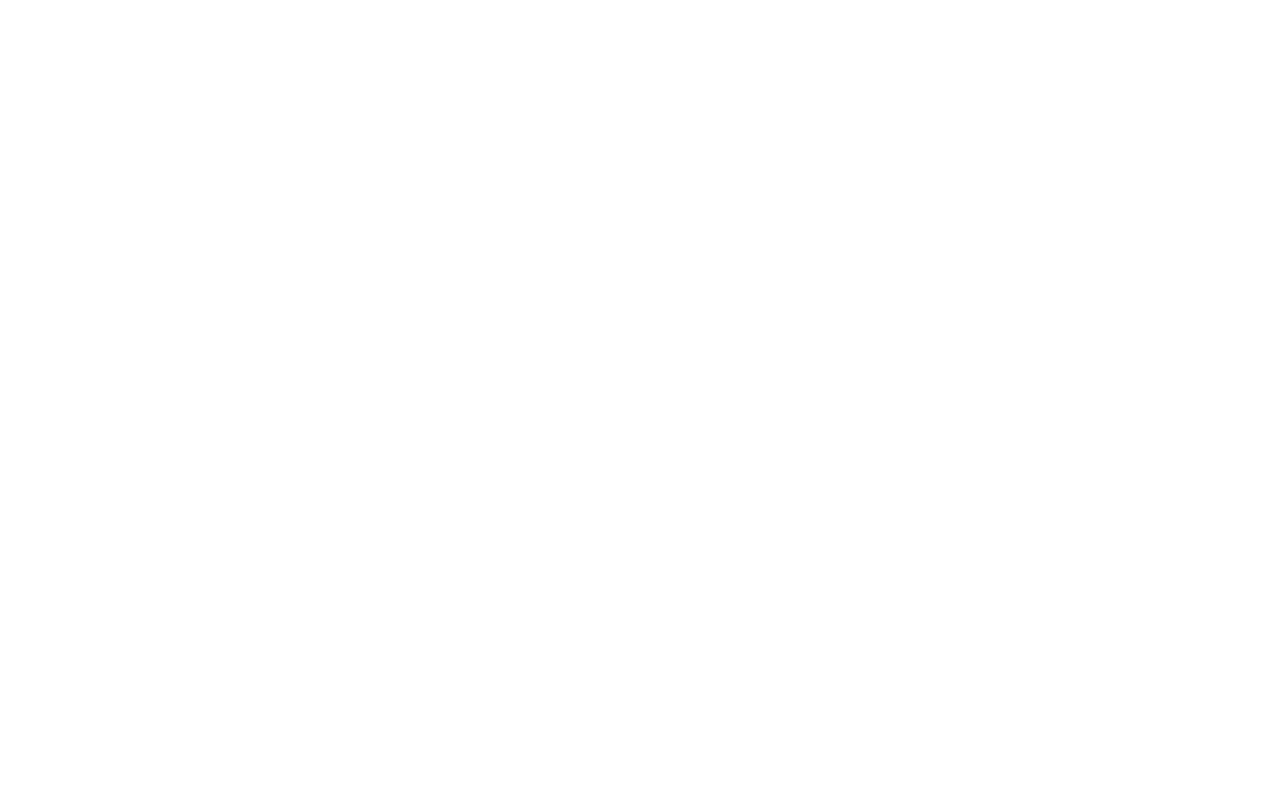
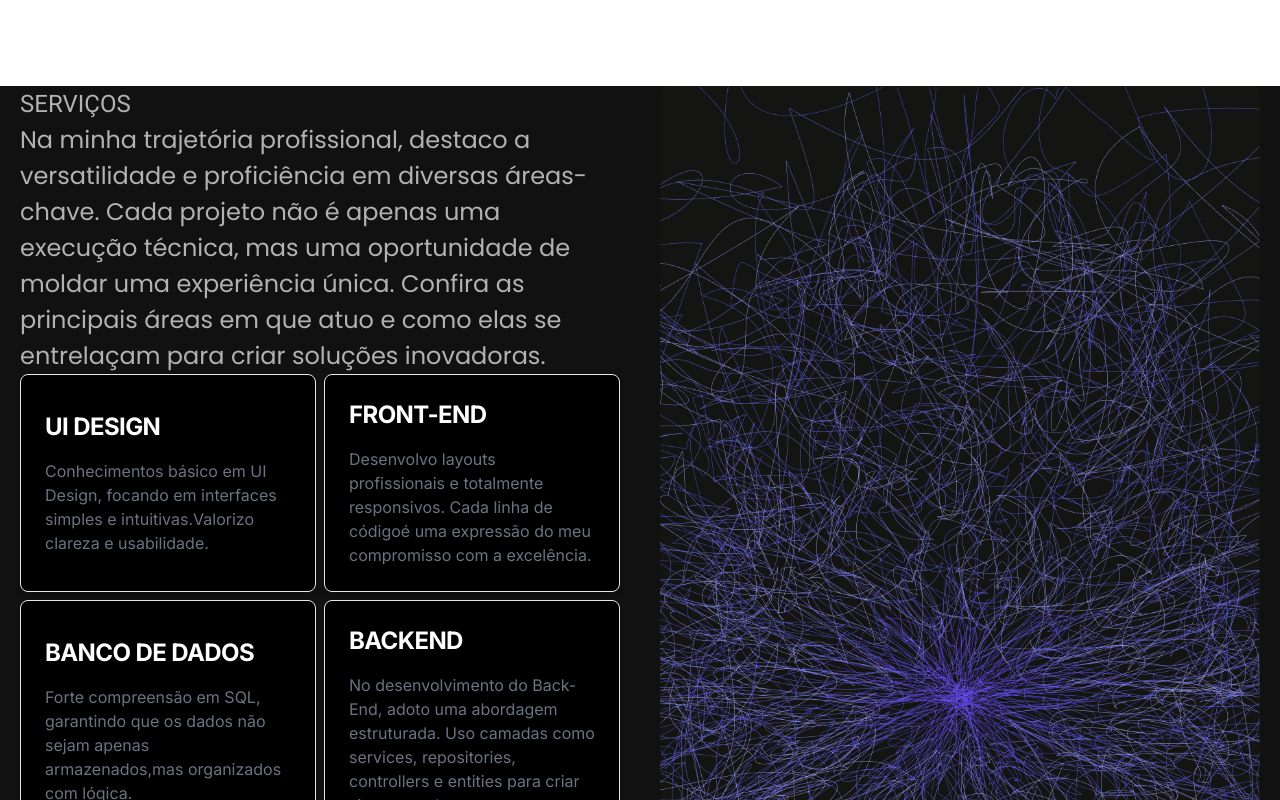
Before and after one commit to JoaoSBarbosa/barbosa-code, a Next.js app: page / in a window 1280 px wide. Shown: the part 1480-2280 px from the top of the page. Before the commit the page ends 1486 px from the top, so only its background shows below. Built offline with nearby package versions, Linux system fonts and the light colour scheme.

Commit message:
Estilização e layout inicial de Serviços

```diff
--- a/package.json
+++ b/package.json
@@ -9,10 +9,14 @@
     "lint": "next lint"
   },
   "dependencies": {
+    "@headlessui/react": "^1.7.18",
+    "@heroicons/react": "^2.1.1",
     "@phosphor-icons/react": "^2.0.15",
     "flowbite-react": "^0.7.2",
+    "i": "^0.3.7",
     "next": "14.0.4",
-    "react": "^18",
+    "npm": "^10.3.0",
+    "react": "^18.2.0",
     "react-dom": "^18",
     "react-icons": "^5.0.1"
   },
--- a/src/app/components/Temas/NavBarCustomTema.ts
+++ b/src/app/components/Temas/NavBarCustomTema.ts
@@ -22,12 +22,13 @@
     },
 
     "collapse": {
-        "base": "w-full ease-in duration-300 md:block md:w-full z-50 bg-black absolute left-0 right-0 top-24 h-full",
-        "list": "z-50 mt-4 flex flex-col md:mt-0 md:flex-row md:space-x-8 md:text-sm md:font-medium",
+        "base": "w-full md:block md:w-auto",
+        "visible": "z-50",
+        "list": "mt-4 flex bg-black z-50 flex-col md:mt-0 md:flex-row md:space-x-8 md:text-sm md:font-medium",
         "hidden": {
             "on": "hidden",
             "off": ""
-        },
+        }
     },
 
 
--- a/src/app/components/header/HeaderNav.tsx
+++ b/src/app/components/header/HeaderNav.tsx
@@ -2,21 +2,21 @@
 import Logo from 'next/image';
 import Link from 'next/link';
 import React, {useContext, useEffect, useState} from 'react';
-import  styles from './styles.module.css';
+import styles from './styles.module.css';
 import {Navbar} from 'flowbite-react';
 import {NavBarCustomTema} from "@/app/components/Temas/NavBarCustomTema";
 
 export const HeaderNav = () => {
     return (
         <header className={`bg-black pb-6 ${styles.menu}`}>
-            <Navbar fluid rounded className={`${styles.navbar} bg-black max-w-screen-xl mx-auto `} theme={NavBarCustomTema}>
+            <Navbar fluid className={`${styles.navbar} bg-black max-w-screen-xl mx-auto `} theme={NavBarCustomTema}>
 
                 <Navbar.Brand as={Link} href="/">
                     <img src="/logo.svg" className="mr-3 h-20 sm:h-20" alt="Logo"/>
                 </Navbar.Brand>
 
                 <Navbar.Toggle/>
-                <Navbar.Collapse>
+                <Navbar.Collapse className={""}>
                     <Navbar.Link href="../" active>
                         Home
                     </Navbar.Link>
@@ -30,7 +30,9 @@
                         Sobre mim
                     </Navbar.Link>
                 </Navbar.Collapse>
-            </Navbar>
+
+
+        </Navbar>
         </header>
     );
 };
--- a/src/app/components/header/styles.module.css
+++ b/src/app/components/header/styles.module.css
@@ -9,3 +9,15 @@
     padding-left: 20px;
     padding-right: 20px;
 }
+@media(max-width: 767px){
+
+    .navbar{
+        position: absolute;
+        display: block;
+        left: 0;
+        right: 0;
+        transition: .5s;
+
+    }
+
+}
--- a/src/app/components/main/styles.module.css
+++ b/src/app/components/main/styles.module.css
@@ -1,5 +1,6 @@
 .introductionContainer{
     background-color: #000;
+    padding-top: 80px;
 
 }
 .introduction{
@@ -69,6 +70,9 @@
     }
 }
 @media(max-width: 800px){
+    .introductionContainer{
+        padding-top: 20px;
+    }
     .introduction{
         padding-bottom: 0;
     }
--- /dev/null
+++ b/src/app/components/services/index.tsx
@@ -0,0 +1,70 @@
+import styles from "./styles.module.css"
+import {CardServices} from "@/app/components/utils/cards/cardServices";
+
+export const Services = () => {
+    return (
+        <article className={`${styles.servicesContainerBg}`}>
+            <div
+                className={
+                    `max-w-screen-xl mx-auto text-white
+                    ${styles.servicesContainer}
+                    ${styles.servicesContainerGrid}
+                    `
+            }
+            >
+                <div className={`${styles.servicesContent}`}>
+                    <div className={`${styles.servicesContentText}`}>
+                        <h2>Serviços</h2>
+                        <p>
+                            Na minha trajetória profissional, destaco a versatilidade e proficiência em
+                            diversas áreas-chave. Cada projeto não é apenas uma execução técnica, mas
+                            uma oportunidade de moldar uma experiência única. Confira as principais
+                            áreas em que atuo e como elas se entrelaçam para criar soluções inovadoras.
+                        </p>
+                    </div>
+                    <div className={"grid grid-cols-2 gap-2"}>
+
+
+                        <CardServices
+                            titleCard={"UI DESIGN"}
+                            descriptionCard={"" +
+                                "Conhecimentos básico em UI Design, focando em interfaces simples " +
+                                "e intuitivas." +
+                                "Valorizo clareza e usabilidade."}
+                        />
+
+                        <CardServices
+                            titleCard={"FRONT-END"}
+                            descriptionCard={"" +
+                                "Desenvolvo layouts profissionais e totalmente responsivos. " +
+                                "Cada linha de código" +
+                                "é uma expressão do meu compromisso com a excelência."}
+                        />
+
+                        <CardServices
+                            titleCard={"BANCO DE DADOS"}
+                            descriptionCard={"" +
+                                "Forte compreensão em SQL, garantindo que os dados " +
+                                "não sejam apenas armazenados," +
+                                "mas organizados com lógica."}
+                        />
+                        <CardServices
+                            titleCard={"BACKEND"}
+                            descriptionCard={"No desenvolvimento do Back-End, " +
+                                "adoto uma abordagem estruturada. Uso camadas " +
+                                "como services, repositories, controllers e " +
+                                "entities para criar sistemas robustos"}
+                        />
+
+
+                    </div>
+
+                </div>
+                <div className={`${styles.servicesContentImage}`}>
+                    <img src={"/img/teia.png"}/>
+                </div>
+
+            </div>
+        </article>
+    )
+}
--- /dev/null
+++ b/src/app/components/services/styles.module.css
@@ -0,0 +1,37 @@
+.servicesContainerBg{
+    background-color: #111111;
+}
+.servicesContent h2{
+
+    font-family: 'Roboto', sans-serif;
+    color: #B2B2B2;
+    text-transform: uppercase;
+    font-size: 1.5rem;
+    line-height: 1.5;
+
+}
+.servicesContentText p{
+    font-weight: 400;
+    font-size: 1.5rem;
+    line-height: 1.5;
+    font-family: Poppins, sans-serif;
+    color: #b2b2b2;
+
+}
+.servicesContainer{
+    padding-left: 20px;
+    padding-right: 20px;
+    padding-bottom: 20px;
+    box-sizing: border-box;
+    margin: 0 auto;
+}
+.servicesContainerGrid{
+    display: grid;
+    grid-template-columns: 1fr 1fr;
+    gap: 40px;
+}
+.servicesContentImage img{
+    height: 100%;
+    object-fit: cover;
+    object-position: left;
+}
--- /dev/null
+++ b/src/app/components/utils/cards/cardServices.tsx
@@ -0,0 +1,24 @@
+'use client';
+
+import {Card} from 'flowbite-react';
+
+type CardServicesProps = {
+    titleCard: string;
+    descriptionCard: string;
+}
+export const CardServices = ({titleCard, descriptionCard}: CardServicesProps) => {
+
+
+    return (
+        <Card className="max-w-sm bg-black">
+            <h5 className="text-2xl font-bold tracking-tight text-white dark:text-white">
+                {titleCard}
+            </h5>
+            <p className="font-normal text-gray-500 dark:text-gray-400">
+                {descriptionCard}
+            </p>
+        </Card>
+    );
+
+
+}
--- a/src/app/page.tsx
+++ b/src/app/page.tsx
@@ -2,6 +2,7 @@
 import {MobileContext} from "@/app/Contexts/MobileContext";
 import {Introduction} from "@/app/components/main/Introduction";
 import {ThreeLatestProjects} from "@/app/components/Projects/LatestProjectContainer/ThreeLatestProjects";
+import {Services} from "@/app/components/services";
 
 const Page = () => {
     return (
@@ -10,6 +11,7 @@
                 <HeaderNav/>
                 <Introduction/>
                 <ThreeLatestProjects/>
+                <Services/>
             </div>
         </MobileContext>
     )
```
Also changed, not shown: 1 other file (tests, documents, lock files or other folders).
